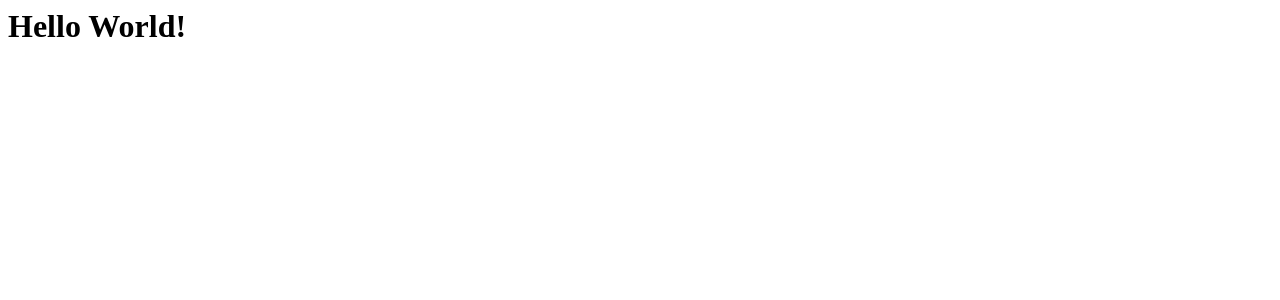
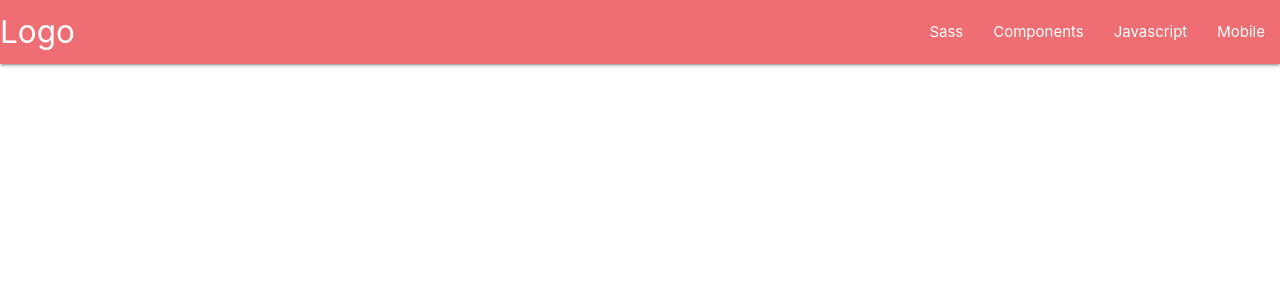
Before and after one commit to MacauleyMorgan/Project-Three, a Flask app: page / in a window 1280 px wide. Shown: the top 300 px of the page. Run offline with Flask 2, Linux system fonts and the light colour scheme.

Commit message:
Added some materialize components to nav

```diff
--- a/cookbook/templates/base.html
+++ b/cookbook/templates/base.html
@@ -1 +1,39 @@
-<h1>Hello World!</h1>
+<!DOCTYPE html>
+<html lang="en">
+
+<head>
+    <meta charset="UTF-8">
+    <meta name="viewport" content="width=device-width, initial-scale=1.0">
+    <title>Cookbook</title>
+    <!-- Compiled and minified CSS -->
+    <link rel="stylesheet" href="https://cdnjs.cloudflare.com/ajax/libs/materialize/1.0.0/css/materialize.min.css">
+</head>
+
+<body>
+    <nav>
+        <div class="nav-wrapper">
+            <a href="#!" class="brand-logo">Logo</a>
+            <a href="#" data-target="mobile-demo" class="sidenav-trigger"><i class="material-icons">menu</i></a>
+            <ul class="right hide-on-med-and-down">
+                <li><a href="sass.html">Sass</a></li>
+                <li><a href="badges.html">Components</a></li>
+                <li><a href="collapsible.html">Javascript</a></li>
+                <li><a href="mobile.html">Mobile</a></li>
+            </ul>
+        </div>
+    </nav>
+
+    <ul class="sidenav" id="mobile-demo">
+        <li><a href="sass.html">Sass</a></li>
+        <li><a href="badges.html">Components</a></li>
+        <li><a href="collapsible.html">Javascript</a></li>
+        <li><a href="mobile.html">Mobile</a></li>
+    </ul>
+
+    <!-- Compiled and minified JavaScript -->
+    <script src="https://cdnjs.cloudflare.com/ajax/libs/materialize/1.0.0/js/materialize.min.js">
+    </script>
+    <script src="https://code.jquery.com/jquery-3.7.1.min.js"></script>
+</body>
+
+</html>
```
